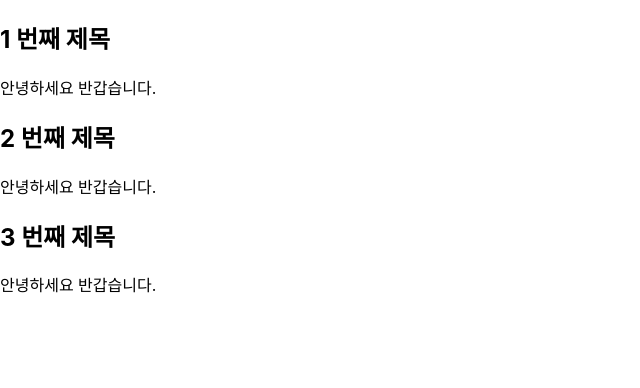
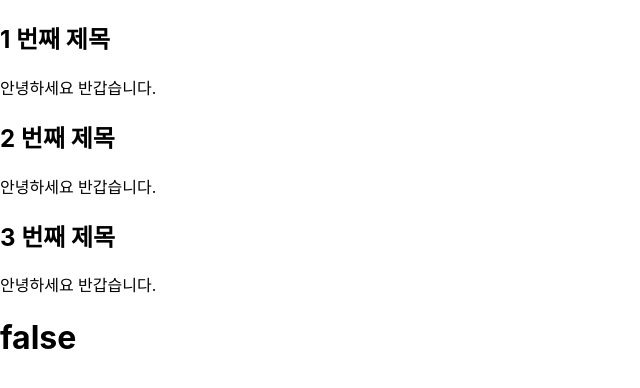
Before and after one commit to devJiraynor/front-basic-20230706, a React (Create React App) app in the folder react-init/: page / in a window 1280 px wide. Shown: the top 388 px of the page, without its empty margins (0-640 px from the left). Built offline with nearby package versions, Linux system fonts and the light colour scheme; the HTML template or start-up script is replaced by a standard one.

Commit message:
2023.08.18. 11:50

```diff
--- a/react-init/src/App.tsx
+++ b/react-init/src/App.tsx
@@ -4,13 +4,14 @@ import Typescript from './Typescript';
 import Component from './components/Component';
 
 function App() {
+
+  const flag = 1;
+
   return (
     <div>
-      {
-        mock.map(
-          (item) => { return (<Component title={item.title} content={item.content} />) }
-        )
-      }
+      {mock.map((item) => (<Component title={item.title} content={item.content} />))}
+      { flag > 1 && (<h1>true</h1>) }
+      { flag > 1 ? (<h1>true</h1>) : (<h1>false</h1>) }
     </div>
   );
 }
```
Also changed, not shown: react-init/src/components/Component.tsx (+9 -0 lines), react-init/src/components/State.tsx (added, +7 -0 lines).
